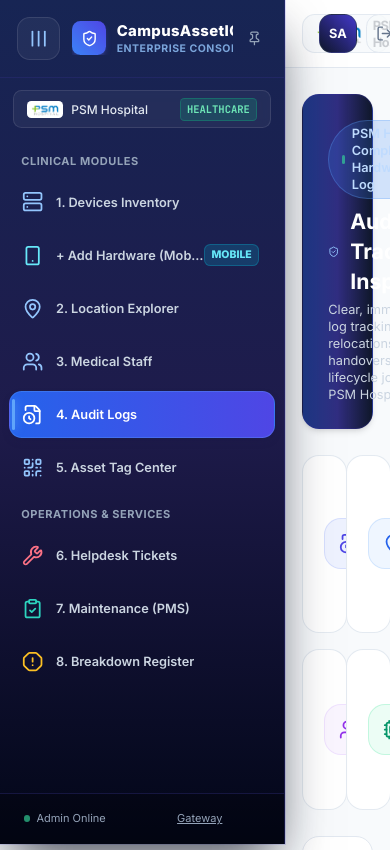
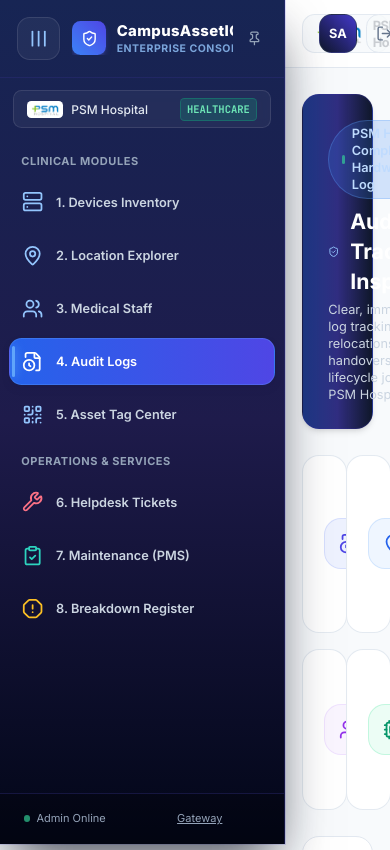
Before and after one commit to krish-228/campus-asset-iq, a Django app: page /audit/ in a window 390 px wide. Shown: the top 850 px of the page. Run offline with Django 5.2, Linux system fonts and the light colour scheme; a user stored in the database is signed in; data comes from the database, SQL or seed files in the repository; data that the repository does not hold is empty; some libraries are stand-ins or nearby versions.

Commit message:
fix(nav): remove mobile add hardware link from sidebar

```diff
--- a/template/base.html
+++ b/template/base.html
@@ -305,21 +305,6 @@
                     </span>
                     <span class="sidebar-expand-target flex items-center justify-between flex-1 min-w-0 pr-3.5">
                         <span class="truncate font-semibold text-xs">1. Devices Inventory</span>
-                    </span>
-                </a>
-
-                <!-- Mobile Device Provisioning -->
-                <a href="{% url 'mobile_add_device' %}"
-                   title="Mobile Device Provisioning"
-                   class="sidebar-nav-link group/item {% if '/inventory/add' in request.path or '/admin-add-device' in request.path %}is-active bg-gradient-to-r from-cyan-600 to-blue-600 text-white font-bold shadow-md shadow-cyan-950/50 border border-cyan-400/30{% else %}text-slate-300 hover:text-white hover:bg-white/10 border border-transparent{% endif %}">
-                    <span class="sidebar-icon-wrapper">
-                        <i data-lucide="smartphone" class="w-5 h-5 shrink-0 {% if '/inventory/add' in request.path or '/admin-add-device' in request.path %}text-white{% else %}text-cyan-300 group-hover/item:text-white{% endif %}"></i>
-                    </span>
-                    <span class="sidebar-expand-target flex items-center justify-between flex-1 min-w-0 pr-3.5">
-                        <span class="truncate font-semibold text-xs">+ Add Hardware (Mobile)</span>
-                        <span class="px-1.5 py-0.5 rounded-md text-[9px] font-extrabold uppercase shrink-0 bg-cyan-500/20 text-cyan-300 border border-cyan-500/30">
-                            MOBILE
-                        </span>
                     </span>
                 </a>
 
```
